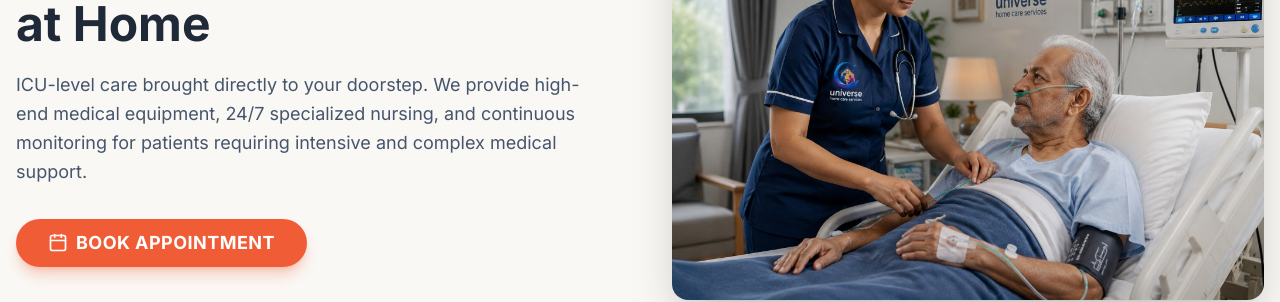
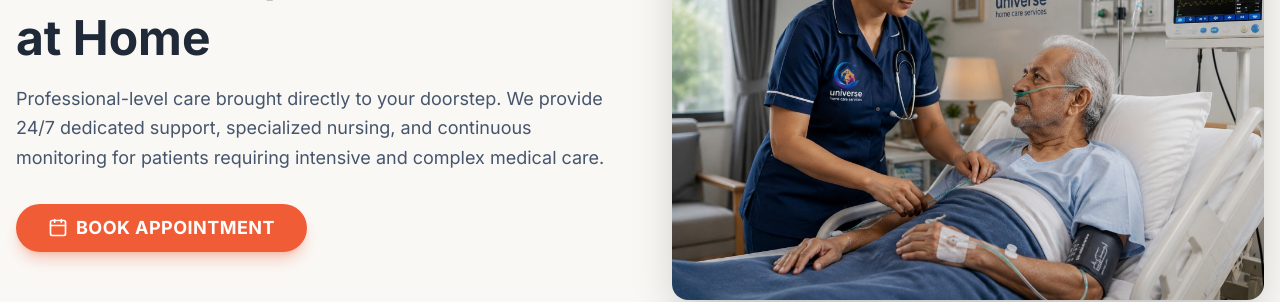
Before and after one commit to Vznu7/universe-home-care-services, a Next.js app: page /services/advanced-critical-care-at-home in a window 1280 px wide. Shown: the part 281-583 px from the top of the page. Built offline with nearby package versions, Linux system fonts and the light colour scheme; no server answers.

Commit message:
Update critical care description for better accuracy

```diff
--- a/src/data/services.ts
+++ b/src/data/services.ts
@@ -29,7 +29,7 @@ export const services = [
     id: '4',
     name: 'Advanced / Critical Care at Home',
     slug: 'advanced-critical-care-at-home',
-    description: 'ICU-level care brought directly to your doorstep. We provide high-end medical equipment, 24/7 specialized nursing, and continuous monitoring for patients requiring intensive and complex medical support.',
+    description: 'Professional-level care brought directly to your doorstep. We provide 24/7 dedicated support, specialized nursing, and continuous monitoring for patients requiring intensive and complex medical care.',
     icon: Activity,
     image: '/service-4-critical-care.jpg'
   },
```
